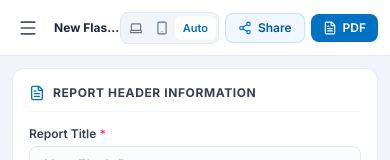
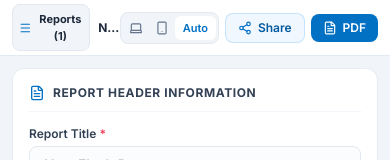
Before and after one commit to vubadien1983-droid/flash-report-pro, a React (Vite) app in the folder frontend/: page / in a window 390 px wide. Shown: the top 160 px of the page. Built offline with nearby package versions, Linux system fonts and the light colour scheme; no server answers.

Commit message:
Add Reports count badge to mobile menu button and integrate cloud sync for mobile drawer

```diff
--- a/frontend/src/App.jsx
+++ b/frontend/src/App.jsx
@@ -447,14 +447,17 @@ export default function App() {
     <div className="h-screen w-screen flex flex-col overflow-hidden bg-slate-100 font-sans">
       {/* Top Navbar */}
       <header className="h-14 px-3 md:px-5 bg-white border-b border-slate-200/90 flex items-center justify-between flex-shrink-0 z-20 shadow-xs">
-        <div className="flex items-center gap-2.5 min-w-0">
+        <div className="flex items-center gap-2 min-w-0">
           {isPhoneView && (
             <button
               onClick={() => setMobileDrawerOpen(true)}
-              className="p-1.5 text-slate-600 hover:text-slate-900 hover:bg-slate-100 rounded-lg"
-              title="Open reports menu"
+              className="p-1.5 text-slate-700 hover:text-slate-900 bg-slate-100 hover:bg-slate-200 rounded-lg flex items-center gap-1.5 border border-slate-200 transition-colors"
+              title="Open reports list"
             >
-              <Menu className="w-5 h-5" />
+              <Menu className="w-4 h-4 text-brand-600" />
+              <span className="text-[11px] font-bold text-slate-800">
+                Reports ({reports.length})
+              </span>
             </button>
           )}
 
```
Also changed, not shown: 3 other files (tests, documents, lock files or other folders).
